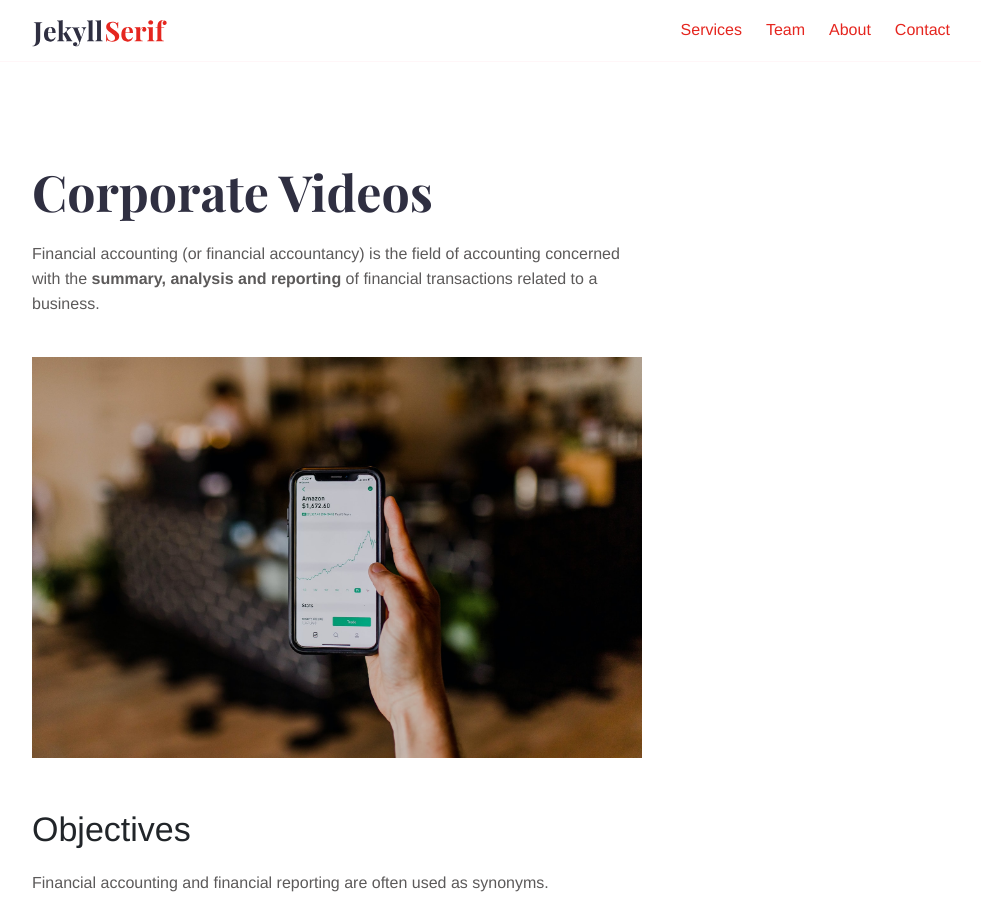
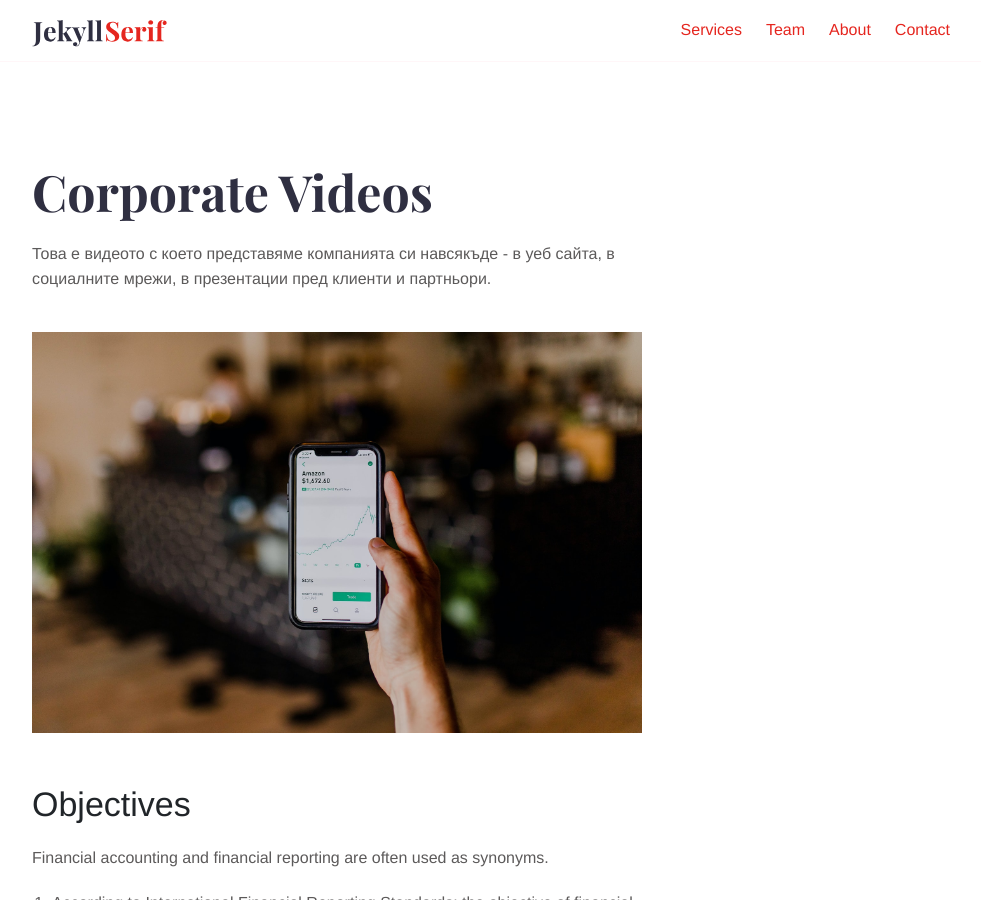
Before and after one commit to almakon/neat-cabbage-64f52, a Jekyll site: the page built from _services/accounting.md, in a window 1280 px wide and 900 px high. Shown: the whole window, without its empty margins (143-1124 px from the left). Built offline with Jekyll 4.4.1, drawn with Linux system fonts in a browser that asks for light colours.

Commit message:
accounting.md: changed

```diff
--- a/_services/accounting.md
+++ b/_services/accounting.md
@@ -6,7 +6,7 @@ weight: 1
 layout: service
 ---
 
-Financial accounting (or financial accountancy) is the field of accounting concerned with the **summary, analysis and reporting** of financial transactions related to a business.
+Това е видеото с което представяме компанията си навсякъде - в уеб сайта, в социалните мрежи, в презентации пред клиенти и партньори.
 
 ![Accounting Services](/images/austin-distel-nGc5RT2HmF0-unsplash.jpg)
 
```
